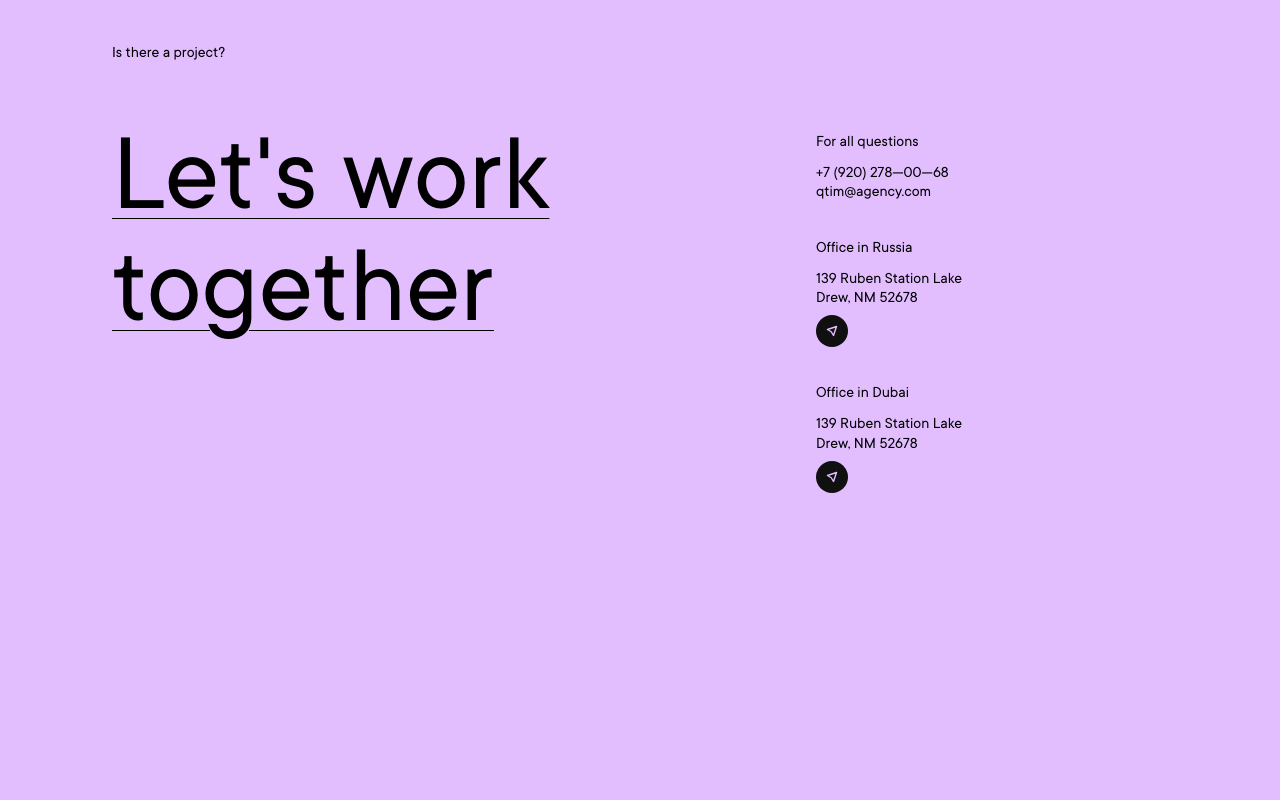
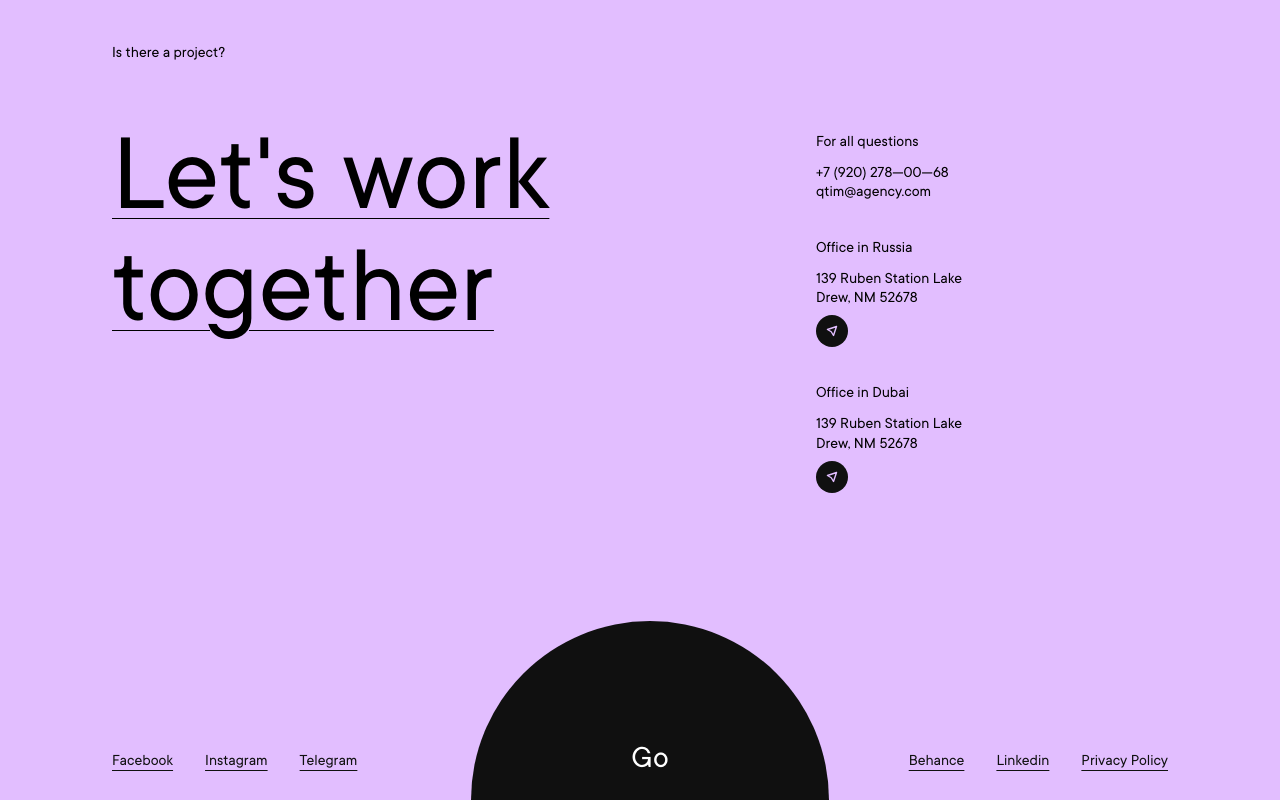
Before and after one commit to ddrigota/qtim-test, a Nuxt app: page / in a window 1280 px wide. Shown: the part 545-1345 px from the top of the page. Built offline with nearby package versions, Linux system fonts and the light colour scheme.

Commit message:
add footer links and button

```diff
--- /dev/null
+++ b/components/footer-link-item.vue
@@ -0,0 +1,41 @@
+<template>
+  <NuxtLink
+    :to="link"
+    class="footer-link-item"
+    target="_blank"
+    rel="noopener noreferrer">
+    {{ text }}
+  </NuxtLink>
+</template>
+
+<script setup lang="ts">
+interface Props {
+  text: string;
+  link: string;
+}
+
+defineProps<Props>();
+</script>
+
+<style scoped lang="scss">
+.footer-link-item {
+  font-size: 16px;
+  font-weight: 400;
+  line-height: 19.2px;
+  color: $color-grey-1;
+  transition: opacity 0.3s ease;
+  text-underline-offset: 5px;
+  text-decoration-thickness: 1px;
+  border-radius: 4px;
+
+  &:hover,
+  &:focus {
+    opacity: 0.7;
+  }
+
+  &:focus-visible {
+    outline: 2px solid $color-grey-1;
+    outline-offset: 2px;
+  }
+}
+</style>
--- /dev/null
+++ b/components/footer-links.vue
@@ -0,0 +1,44 @@
+<template>
+  <div class="footer__links">
+    <div class="footer__links-left">
+      <FooterLinkItem
+        v-for="link in linksLeft"
+        :key="link.text"
+        :text="link.text"
+        :link="link.link" />
+    </div>
+    <FooterMainButton />
+    <div class="footer__links-right">
+      <FooterLinkItem
+        v-for="link in linksRight"
+        :key="link.text"
+        :text="link.text"
+        :link="link.link" />
+    </div>
+  </div>
+</template>
+
+<script setup lang="ts">
+const linksLeft = [
+  { text: "Facebook", link: "https://www.facebook.com/" },
+  { text: "Instagram", link: "https://www.instagram.com/" },
+  { text: "Telegram", link: "https://www.telegram.com/" },
+];
+const linksRight = [
+  { text: "Behance", link: "https://www.behance.net/" },
+  { text: "Linkedin", link: "https://www.linkedin.com/" },
+  { text: "Privacy Policy", link: "#" },
+];
+</script>
+
+<style scoped lang="scss">
+.footer__links {
+  display: flex;
+  justify-content: space-between;
+  &-left,
+  &-right {
+    display: flex;
+    gap: 32px;
+  }
+}
+</style>
--- /dev/null
+++ b/components/footer-main-button.vue
@@ -0,0 +1,82 @@
+<template>
+  <button
+    class="footer__main-button"
+    tabindex="-1">
+    <span class="footer__main-button-text">Go</span>
+  </button>
+</template>
+
+<script></script>
+
+<style lang="scss" scoped>
+@keyframes gradient {
+  0% {
+    background: radial-gradient(
+      circle at center,
+      $color-grey-1,
+      $color-purple-dark 0%,
+      $color-purple-dark 100%
+    );
+  }
+  25% {
+    background: radial-gradient(
+      circle at center,
+      $color-grey-1,
+      $color-purple-dark 25%,
+      $color-purple-dark 100%
+    );
+  }
+  50% {
+    background: radial-gradient(
+      circle at center,
+      $color-grey-1,
+      $color-purple-dark 50%,
+      $color-purple-dark 100%
+    );
+  }
+  75% {
+    background: radial-gradient(
+      circle at center,
+      $color-grey-1,
+      $color-purple-dark 75%,
+      $color-purple-dark 100%
+    );
+  }
+  100% {
+    color: $color-white;
+    background: radial-gradient(
+      circle at center,
+      $color-grey-1,
+      $color-purple-dark 100%,
+      $color-purple-dark 100%
+    );
+  }
+}
+
+.footer__main-button {
+  position: absolute;
+  bottom: -179px;
+  right: calc(50% - 189px);
+  width: 358px;
+  height: 358px;
+  background-color: $color-grey-1;
+  border: none;
+  border-radius: 50%;
+  font-size: 32px;
+  font-weight: 400;
+  line-height: 100%;
+  color: $color-white;
+  transition: transform 0.3s;
+  &-text {
+    position: relative;
+    bottom: 42px;
+    left: 0px;
+  }
+  &:hover {
+    transform: scale(1.1);
+  }
+  &:active {
+    animation: gradient 0.2s;
+  }
+}
+</style>
--- a/components/footer.vue
+++ b/components/footer.vue
@@ -2,7 +2,7 @@
   <footer class="footer">
     <div class="footer__container">
       <FooterText />
-      <div class="footer__links"></div>
+      <FooterLinks />
     </div>
   </footer>
 </template>
@@ -11,9 +11,12 @@
 
 <style scoped lang="scss">
 .footer {
+  position: relative;
+  overflow: hidden;
   width: 100%;
   height: 900px;
   background-color: $color-purple-light;
+  padding-bottom: 30px;
   &__container {
     padding: 140px 112px 0;
     width: 100%;
```
